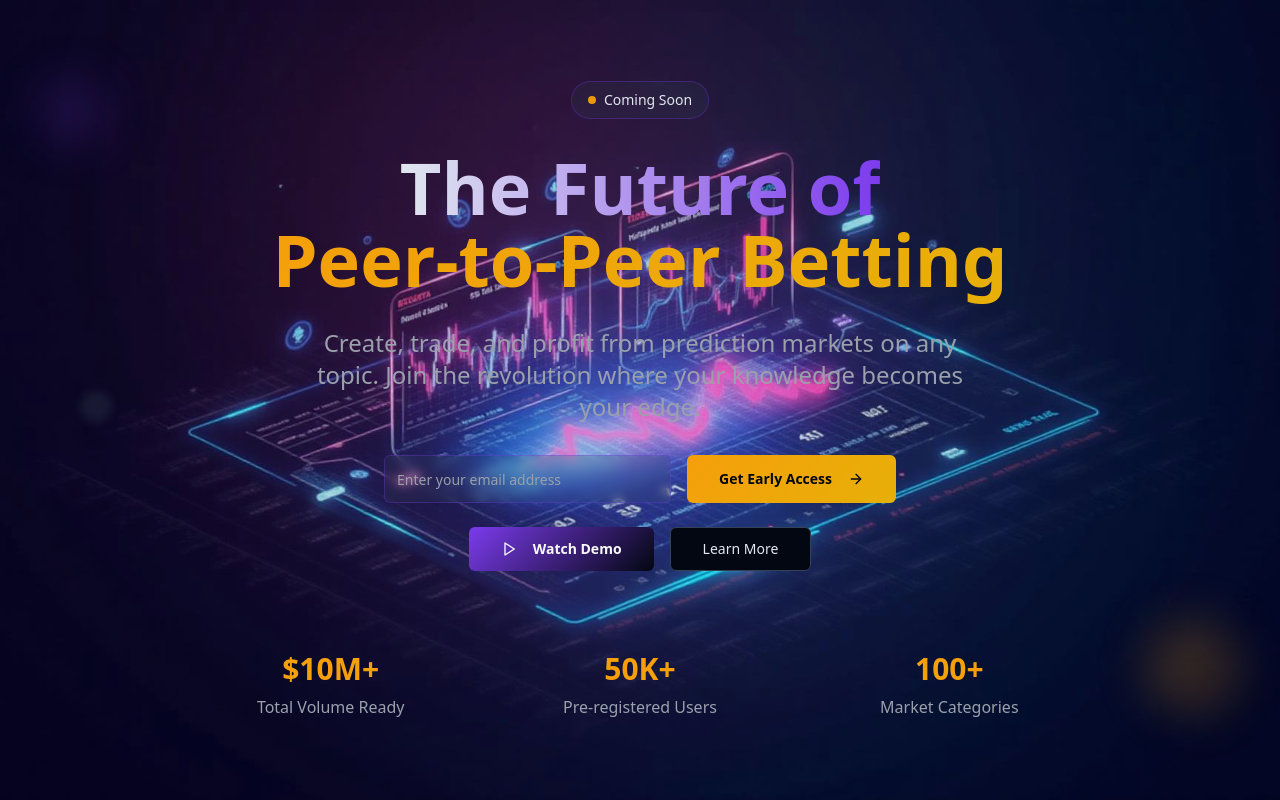
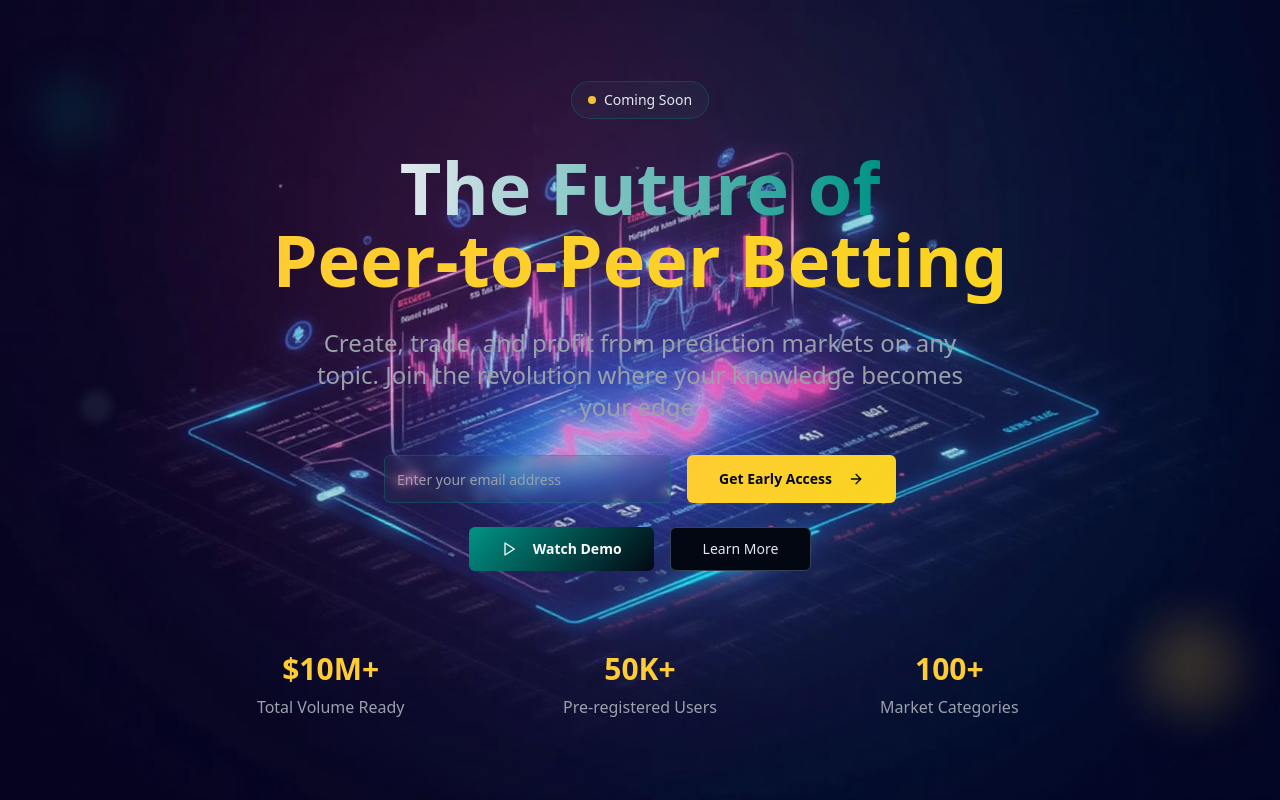
Before and after one commit to nexionics/remix-of-legacy-battle, a React (Vite) app: page / in a window 1280 px wide. Shown: the top 800 px of the page. Built offline with nearby package versions, Linux system fonts and the light colour scheme.

Commit message:
Update color scheme
Change the color palette to incorporate Seahawk green and complementary sub-colors.

```diff
--- a/src/index.css
+++ b/src/index.css
@@ -17,7 +17,7 @@ All colors MUST be HSL.
     --popover: 224 71% 4%;
     --popover-foreground: 213 31% 91%;
 
-    --primary: 262 83% 58%;
+    --primary: 174 100% 29%;
     --primary-foreground: 210 20% 98%;
 
     --secondary: 215 25% 27%;
@@ -26,7 +26,7 @@ All colors MUST be HSL.
     --muted: 215 25% 27%;
     --muted-foreground: 217 10% 64%;
 
-    --accent: 38 92% 50%;
+    --accent: 45 100% 60%;
     --accent-foreground: 224 71% 4%;
 
     --destructive: 0 84% 60%;
@@ -34,14 +34,14 @@ All colors MUST be HSL.
 
     --border: 215 25% 27%;
     --input: 215 25% 27%;
-    --ring: 262 83% 58%;
+    --ring: 174 100% 29%;
 
     /* Legacy Bet custom tokens */
-    --gradient-primary: linear-gradient(135deg, hsl(262 83% 58%), hsl(224 71% 4%));
-    --gradient-accent: linear-gradient(135deg, hsl(38 92% 50%), hsl(45 93% 47%));
-    --gradient-hero: linear-gradient(135deg, hsl(224 71% 4%) 0%, hsl(262 83% 58%) 50%, hsl(224 71% 4%) 100%);
-    --shadow-glow: 0 0 40px hsl(262 83% 58% / 0.3);
-    --shadow-accent: 0 10px 30px hsl(38 92% 50% / 0.2);
+    --gradient-primary: linear-gradient(135deg, hsl(174 100% 29%), hsl(224 71% 4%));
+    --gradient-accent: linear-gradient(135deg, hsl(45 100% 60%), hsl(50 95% 55%));
+    --gradient-hero: linear-gradient(135deg, hsl(224 71% 4%) 0%, hsl(174 100% 29%) 50%, hsl(224 71% 4%) 100%);
+    --shadow-glow: 0 0 40px hsl(174 100% 29% / 0.3);
+    --shadow-accent: 0 10px 30px hsl(45 100% 60% / 0.2);
 
     --radius: 0.5rem;
 
--- a/tailwind.config.ts
+++ b/tailwind.config.ts
@@ -99,8 +99,8 @@ export default {
 					'50%': { transform: 'translateY(-10px)' }
 				},
 				'pulse-glow': {
-					'0%, 100%': { boxShadow: '0 0 20px hsl(262 83% 58% / 0.3)' },
-					'50%': { boxShadow: '0 0 40px hsl(262 83% 58% / 0.6)' }
+					'0%, 100%': { boxShadow: '0 0 20px hsl(174 100% 29% / 0.3)' },
+					'50%': { boxShadow: '0 0 40px hsl(174 100% 29% / 0.6)' }
 				}
 			},
 			animation: {
```
